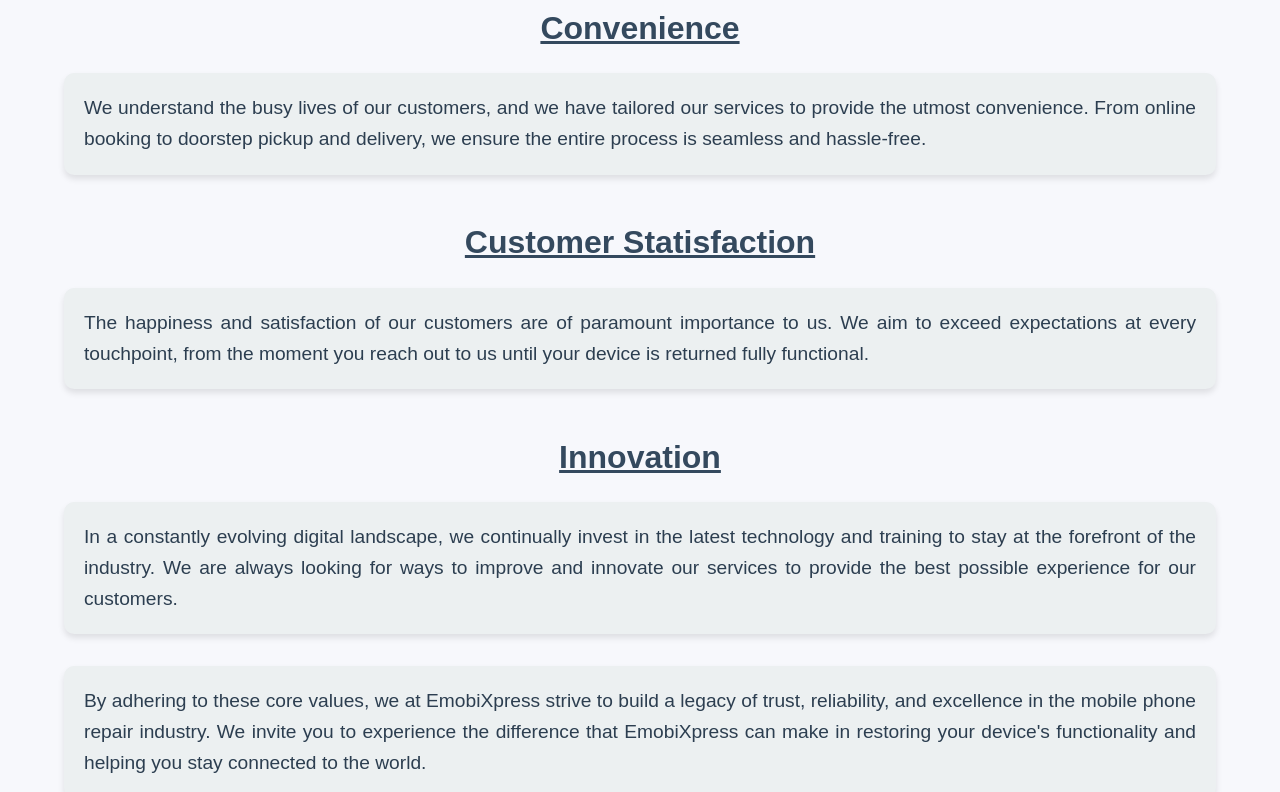
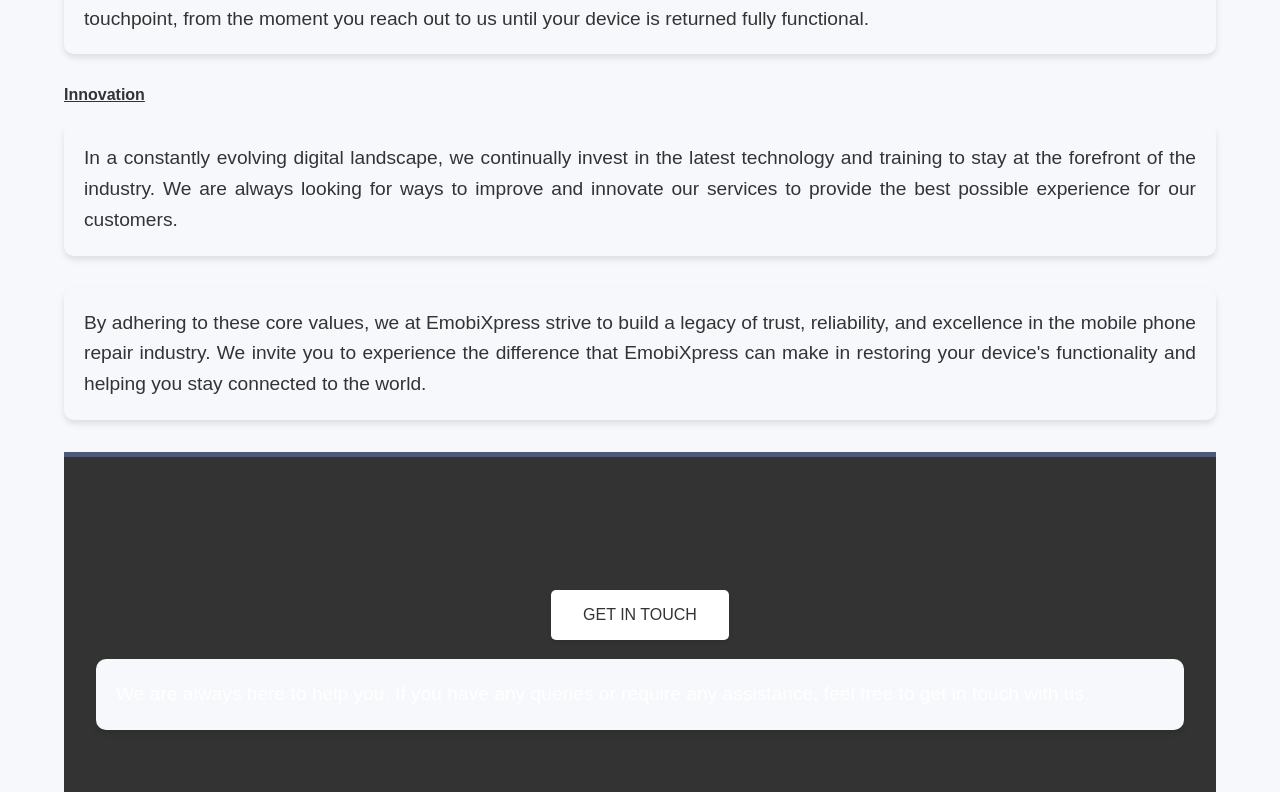
Before and after one commit to vinayvinu500/Mobixpress, a React (Create React App) app: page /about in a window 1280 px wide. Shown: the part 1528-2320 px from the top of the page. Built offline with nearby package versions, Linux system fonts and the light colour scheme.

Commit message:
Made changes in homepage brand and model selection and about us styling

```diff
--- a/src/About.css
+++ b/src/About.css
@@ -1,44 +1,38 @@
 .about {
     padding: 4rem 5%;
-    background-color: #f7f8fc;
-    border-bottom: 1px solid #ddd;
-    line-height: 1.6;
+    color: #333;
 }
 
 .about h2, .about h3 {
     margin-bottom: 1rem;
-    font-size: 2.5rem;
-    color: #2c3e50;
+    color: #333;
     text-align: center;
 }
 
 .about h4 {
     margin-bottom: 0.5rem;
-    font-size: 2rem;
-    color: #34495e;
+    color: #333;
     text-decoration: underline;
 }
 
 .about p {
     font-size: 1.2rem;
-    color: #2c3e50;
+    line-height: 1.6;
     text-align: justify;
     margin-bottom: 2rem;
+    background-color: #f7f8fc;
+    padding: 20px;
     border-radius: 10px;
-    padding: 20px;
-    background: #ecf0f1;
     box-shadow: 0 4px 6px rgba(0, 0, 0, 0.1);
 }
 
 .talk-to-us {
-    display: flex;
-    flex-direction: column;
-    align-items: center;
-    justify-content: center;
     text-align: center;
     padding: 2rem;
-    background: #2c3e50;
-    color: #ecf0f1;
+    background-color: #333;
+    color: #FFF;
+    border-top: 5px solid #4C5B75;
+    border-bottom: 5px solid #4C5B75;
 }
 
 .talk-to-us h3 {
@@ -47,22 +41,45 @@
 }
 
 .talk-to-us p {
-    font-size: 0.7rem;
     margin-bottom: 2rem;
 }
 
 .get-in-touch-button {
-    font-size: 1.5rem;
-    margin-bottom: 2rem;
     padding: 1rem 2rem;
-    color: #2c3e50;
-    background: #ecf0f1;
+    background-color: #FFF;
+    color: #333;
     border: none;
     border-radius: 5px;
+    font-size: 1rem;
     cursor: pointer;
-    transition: background 0.3s;
+    box-shadow: 0 2px 4px rgba(0, 0, 0, 0.1);
 }
 
 .get-in-touch-button:hover {
-    background: #bdc3c7;
+    background-color: #ddd;
 }
+
+/* Mobile devices */
+@media (max-width: 767px) {
+  .about {
+    padding: 2rem 5%;
+  }
+
+  .get-in-touch-button {
+    width: 100%;
+  }
+}
+
+/* Tablet devices */
+@media (min-width: 768px) and (max-width: 1024px) {
+  .about {
+    padding: 3rem 5%;
+  }
+}
+
+/* Desktop devices */
+@media (min-width: 1025px) {
+  .about {
+    padding: 4rem 5%;
+  }
+}
--- a/src/App.css
+++ b/src/App.css
@@ -29,7 +29,7 @@
   text-align: center;
 }
 
-.about, .services, .testimonials, .phone-selection {
+.phone-selection, .services, .testimonials {
   padding: 4rem 5%;
   text-align: center;
 }
@@ -43,13 +43,12 @@
 .phone-selection .search-button {
   display: inline-block;
   padding: 1rem 2rem;
-  background-color: #333;
   color: #FFF;
   text-decoration: none;
   border-radius: 5px;
 }
 
-.service {
+.services .service {
   display: inline-block;
   width: 45%;
   margin: 1%;
@@ -59,14 +58,14 @@
   border-radius: 5px;
 }
 
-.service img {
+.services .service img {
   max-width: 200px;
   height: auto;
   margin: 0 auto;
   display: block;
 }
 
-.testimonial {
+.testimonials .testimonial {
   background-color: #FFF;
   padding: 2rem;
   margin: 1rem 0;
@@ -87,7 +86,7 @@
   align-items: center;
 }
 
-.social-media a img {
+.footer-content .social-media a img {
   width: 30px;
   height: 30px;
   margin: 0 10px;
@@ -102,7 +101,7 @@
     margin: 10px 0;
   }
 
-  .service {
+  .services .service {
     display: block;
     width: 100%;
   }
@@ -122,7 +121,7 @@
     margin: 0 10px;
   }
 
-  .service {
+  .services .service {
     width: 48%;
   }
 }
@@ -133,7 +132,7 @@
     margin-left: 20px;
   }
 
-  .service {
+  .services .service {
     width: 45%;
   }
 }
--- a/src/App.js
+++ b/src/App.js
@@ -7,11 +7,19 @@ function App() {
     const [brand, setBrand] = useState('');
     const [model, setModel] = useState('');
 
+    const models = {
+        apple: ['iPhone 12', 'iPhone 11', 'iPhone X'],
+        samsung: ['Galaxy S21', 'Galaxy S20', 'Galaxy Note 20'],
+    };
+
+    const handleBrandChange = (e) => {
+        setBrand(e.target.value);
+        setModel('');
+    };
+
     return (
         <Router>
             <div className="App">
-
-                {/* Navigation Bar */}
                 <nav className="navbar">
                     <span className="brand">Mobixpress</span>
                     <div className="nav-links">
@@ -21,42 +29,34 @@ function App() {
                     </div>
                 </nav>
 
-                {/* Routes */}
                 <Routes>
                     <Route path="/" element={
                         <div>
-                            {/* Main Header */}
                             <header className="App-header">
                                 <h1>Elevate Your Mobile Repair Experience</h1>
                                 <p>Your trusted partner for all mobile repair solutions.</p>
                             </header>
 
-                            {/* About Us Component */}
-                            <About />
-
-                            {/* Phone Selection */}
                             <section className="phone-selection">
                                 <h2>Select Your Phone</h2>
                                 <div className="dropdowns">
-                                    <select onChange={(e) => setBrand(e.target.value)}>
+                                    <select onChange={handleBrandChange}>
                                         <option value="">Select brand</option>
                                         <option value="apple">Apple</option>
                                         <option value="samsung">Samsung</option>
-                                        {/* add other brands */}
                                     </select>
                                     <select onChange={(e) => setModel(e.target.value)}>
                                         <option value="">Select model</option>
-                                        <option value="iphone12">iPhone 12</option>
-                                        <option value="galaxyS21">Galaxy S21</option>
-                                        {/* add other models */}
+                                        {brand && models[brand] && models[brand].map((model, index) => (
+                                            <option key={index} value={model.toLowerCase().replace(/\s+/g, '')}>{model}</option>
+                                        ))}
                                     </select>
                                 </div>
-                                <Link to={`/services/${brand}/${model}`} className="search-button">
+                                <Link to={brand && model ? `/services/${brand}/${model}` : '#'} className="search-button" style={{ backgroundColor: brand && model ? '#333' : '#ccc', pointerEvents: brand && model ? 'auto' : 'none' }}>
                                     Search
                                 </Link>
                             </section>
 
-                            {/* Our Services */}
                             <section className="services">
                                 <h2>Exclusive Services</h2>
                                 <div className="service">
@@ -74,7 +74,6 @@ function App() {
                                 </div>
                             </section>
 
-                            {/* Testimonials */}
                             <section className="testimonials">
                                 <h2>Client Testimonials</h2>
                                 <div className="testimonial">
@@ -83,7 +82,6 @@ function App() {
                                 </div>
                             </section>
 
-                            {/* Footer */}
                             <footer className="App-footer">
                                 <div className="footer-content">
                                     <p>&copy; 2023 Mobixpress - All rights reserved.</p>
```
